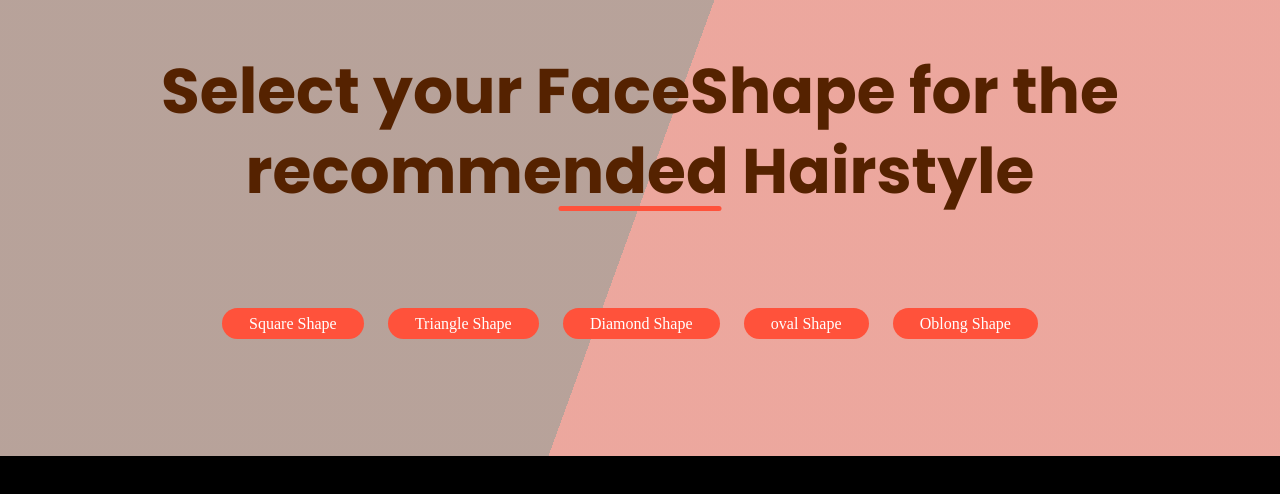
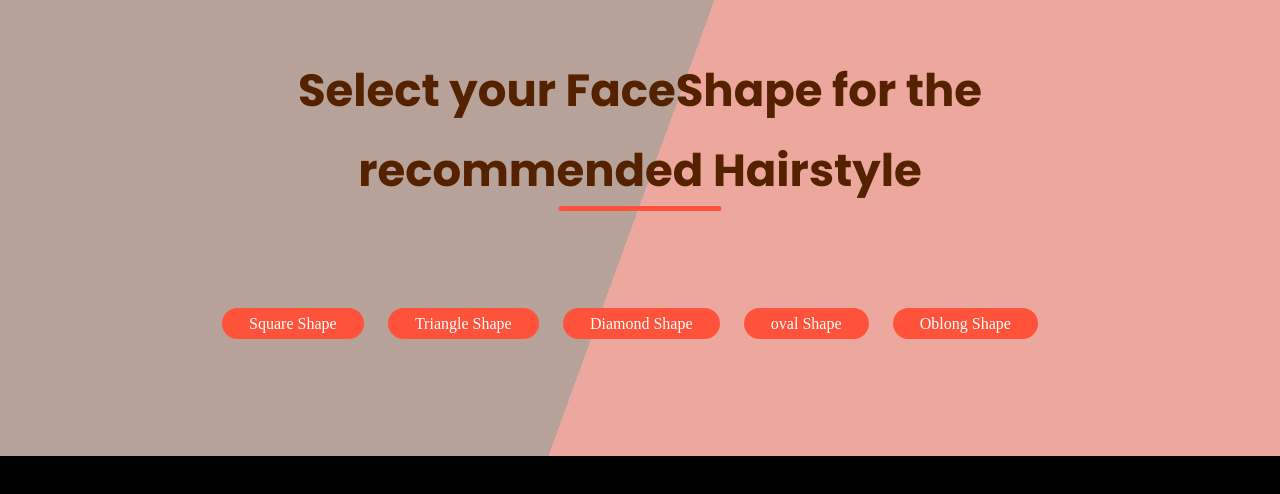
Before and after one commit to mohammadhashimmir/finalyear-without-trainer-python, a plain HTML site: page detect.html in a window 1280 px wide. Shown: the part 1332-1826 px from the top of the page. Drawn offline with Linux system fonts and the light colour scheme.

Commit message:
updated label

```diff
--- a/detect.html
+++ b/detect.html
@@ -95,7 +95,7 @@ nav ol li{
         </div>
     </div>
 </div>
-<h1 class="title" style="font-size:63px; color:#520; line-height: 80px;">Select your FaceShape for the <br> recommended Hairstyle </h1>
+<h1 class="title" style="font-size:45px; color:#520; line-height: 80px;">Select your FaceShape for the <br> recommended Hairstyle </h1>
 
 <div class="row">
 
```
